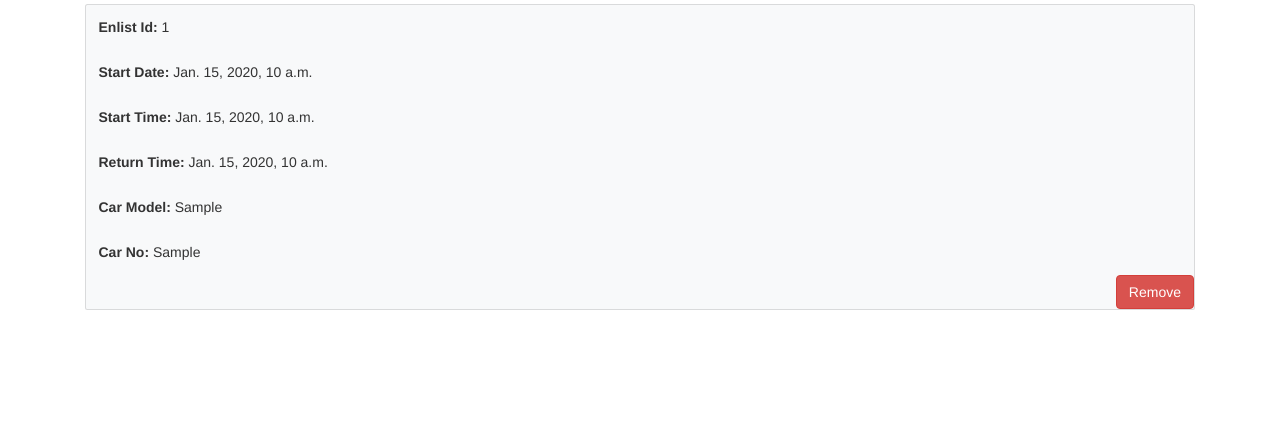
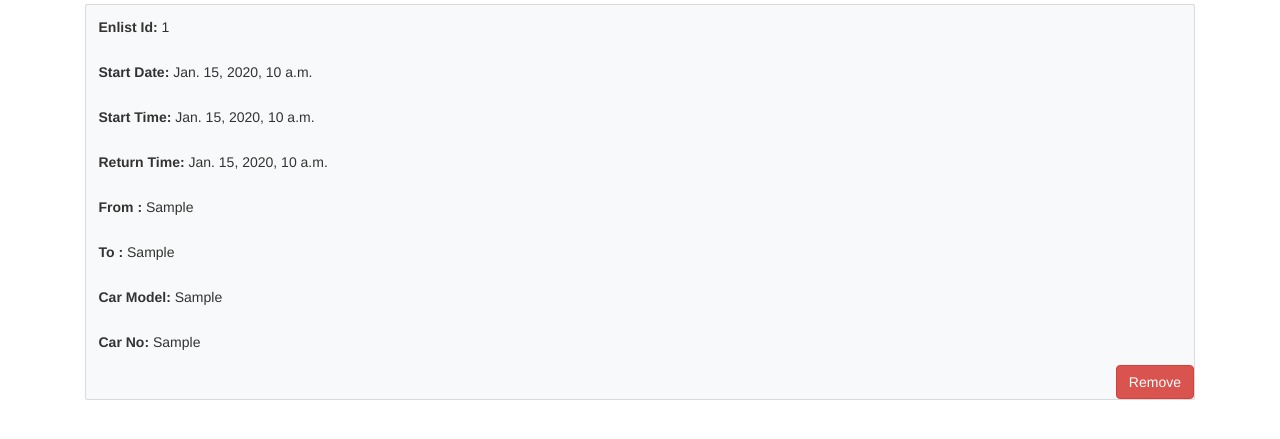
Before and after one commit to mansikulkarni96/TravelMate, a Django app: template offer/templates/offer/offerdetails.html in a window 1280 px wide. Shown: the part 142-581 px from the top of the page. Run offline with Django 3.2, Linux system fonts and the light colour scheme; the template is opened without the code that fills it: most values are stand-ins (such as "Sample title", 1, 10 or a date in 2020); some libraries are stand-ins or nearby versions.

Commit message:
Travel locations added in offerdetails

```diff
--- a/offer/templates/offer/offerdetails.html
+++ b/offer/templates/offer/offerdetails.html
@@ -88,6 +88,8 @@ $(document).ready(function(){
         <div class="card-body"><strong>Start Date: </strong> {{enlist.start_date}}</div>
         <div class="card-body"><strong>Start Time: </strong> {{enlist.start_time}}</div>
         <div class="card-body"><strong>Return Time: </strong> {{enlist.return_time}}</div>
+        <div class="card-body"><strong>From : </strong> {{enlist.from_loc}}</div>
+        <div class="card-body"><strong>To : </strong> {{enlist.to_loc}}</div>
         <div class="card-body"><strong>Car Model: </strong> {{enlist.car_model}}</div>
         <div class="card-body"><strong>Car No: </strong> {{enlist.car_no}}</div>
 
```
